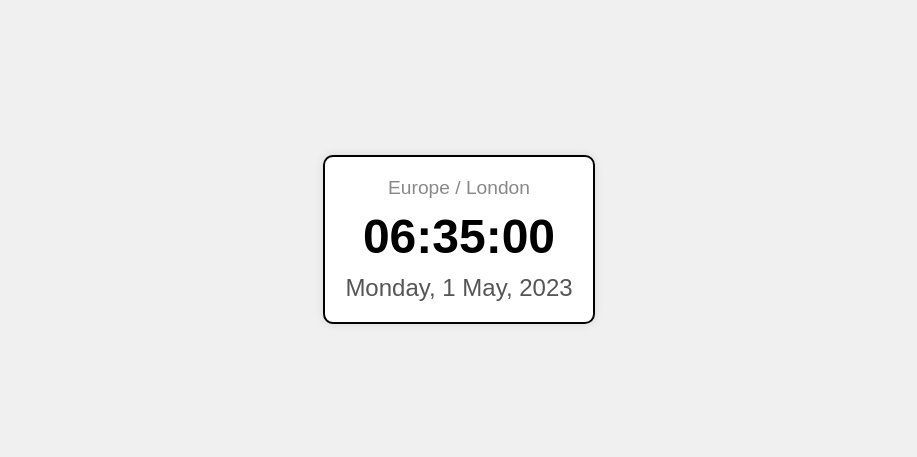
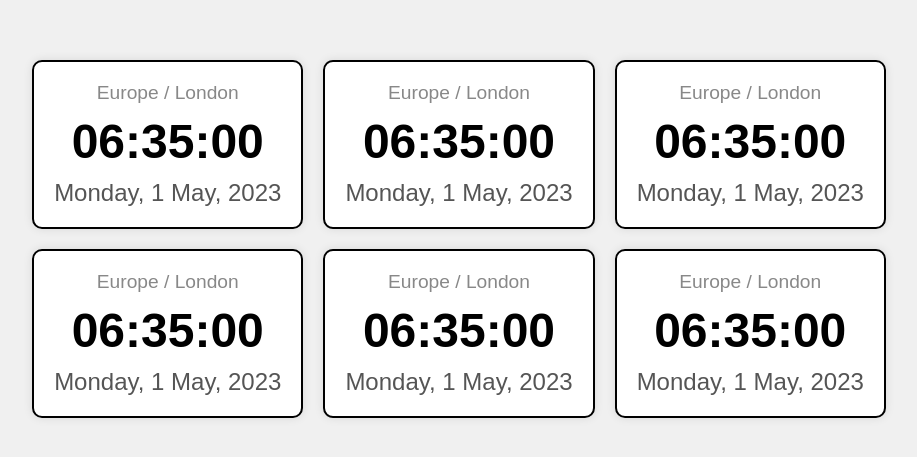
Before and after one commit to elias117/matrix-code-clock, a website: page html/index.html in a window 1280 px wide. Shown: the part 161-618 px from the top of the page, without its empty margins (181-1098 px from the left). Drawn offline with Linux system fonts and the light colour scheme.

Commit message:
Modified the layout

```diff
--- a/css/style.css
+++ b/css/style.css
@@ -8,6 +8,18 @@ body {
     font-family: Arial, sans-serif;
 }
 
+.row {
+    display: flex;
+    flex-direction: row;
+    align-items: center;
+    gap: 20px;
+}
+.row-container {
+    display: flex;
+    flex-direction: column;
+    align-items: center;
+    gap: 20px;
+}
 .clock-container {
     text-align: center;
     border: 2px solid black;
--- a/html/index.html
+++ b/html/index.html
@@ -7,10 +7,41 @@
         <link rel="stylesheet" href="../css/style.css" />
     </head>
     <body>
-        <div class="clock-container">
-            <div class="timezone">Europe / London</div>
-            <div class="time" id="time">06:35:00</div>
-            <div class="date" id="date">Monday, 1 May, 2023</div>
+        <div class="row-container">
+            <div class="row">
+                <div class="clock-container">
+                    <div class="timezone">Europe / London</div>
+                    <div class="time" id="time">06:35:00</div>
+                    <div class="date" id="date">Monday, 1 May, 2023</div>
+                </div>
+                <div class="clock-container">
+                    <div class="timezone">Europe / London</div>
+                    <div class="time" id="time">06:35:00</div>
+                    <div class="date" id="date">Monday, 1 May, 2023</div>
+                </div>
+                <div class="clock-container">
+                    <div class="timezone">Europe / London</div>
+                    <div class="time" id="time">06:35:00</div>
+                    <div class="date" id="date">Monday, 1 May, 2023</div>
+                </div>
+            </div>
+            <div class="row">
+                <div class="clock-container">
+                    <div class="timezone">Europe / London</div>
+                    <div class="time" id="time">06:35:00</div>
+                    <div class="date" id="date">Monday, 1 May, 2023</div>
+                </div>
+                <div class="clock-container">
+                    <div class="timezone">Europe / London</div>
+                    <div class="time" id="time">06:35:00</div>
+                    <div class="date" id="date">Monday, 1 May, 2023</div>
+                </div>
+                <div class="clock-container">
+                    <div class="timezone">Europe / London</div>
+                    <div class="time" id="time">06:35:00</div>
+                    <div class="date" id="date">Monday, 1 May, 2023</div>
+                </div>
+            </div>
         </div>
     </body>
 </html>
```
